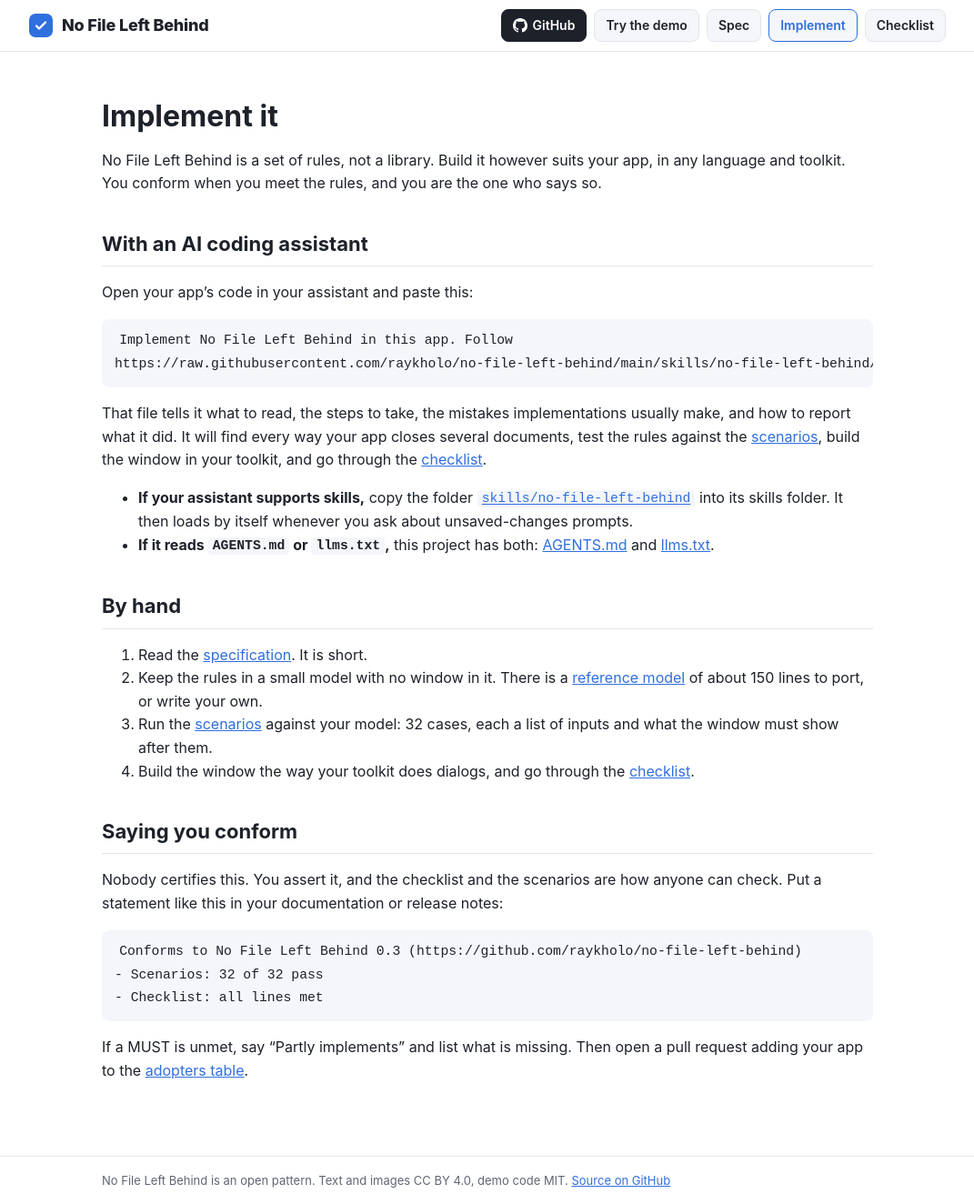
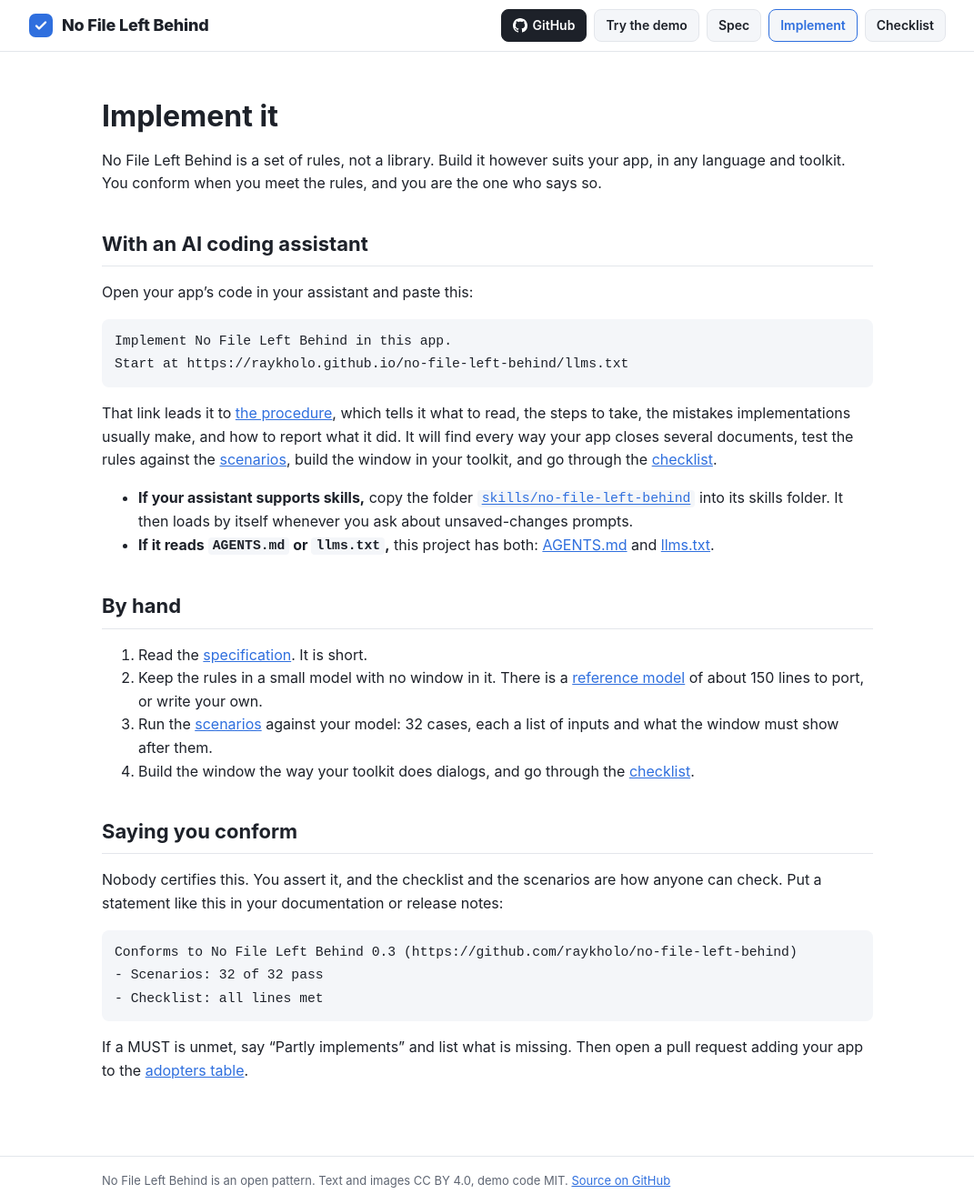
Before and after one commit to no-file-left-behind/no-file-left-behind.github.io, a Jekyll site: the page built from IMPLEMENT.md, in a window 1280 px wide and 1324 px high. Shown: the whole window at 91% size, without its empty margins (104-1175 px from the left). Built offline with Jekyll 4.4.1, drawn with Linux system fonts in a browser that asks for light colours; our own code applies the rules of GitHub Pages for plain Markdown files.

Commit message:
Implement page: a prompt short enough to read and copy

````diff
--- a/IMPLEMENT.md
+++ b/IMPLEMENT.md
@@ -8,11 +8,11 @@ language and toolkit. You conform when you meet the rules, and you are the one w
 Open your app's code in your assistant and paste this:
 
 ```
-Implement No File Left Behind in this app. Follow
-https://raw.githubusercontent.com/raykholo/no-file-left-behind/main/skills/no-file-left-behind/SKILL.md
+Implement No File Left Behind in this app.
+Start at https://raykholo.github.io/no-file-left-behind/llms.txt
 ```
 
-That file tells it what to read, the steps to take, the mistakes implementations usually make,
+That link leads it to [the procedure](skills/no-file-left-behind/SKILL.md), which tells it what to read, the steps to take, the mistakes implementations usually make,
 and how to report what it did. It will find every way your app closes several documents, test
 the rules against the [scenarios](scenarios/), build the window in your toolkit, and go through
 the [checklist](CHECKLIST.md).
--- a/assets/site.css
+++ b/assets/site.css
@@ -34,7 +34,8 @@ a { color: var(--accent); }
 .page h2 { font-size: 22px; margin: 36px 0 10px; padding-bottom: 6px; border-bottom: 1px solid var(--line); }
 .page h3 { font-size: 18px; margin: 24px 0 8px; }
 .page code { background: var(--code); padding: 0.1em 0.35em; border-radius: 4px; font-size: 0.92em; }
-.page pre { background: var(--code); padding: 12px 14px; border-radius: 8px; overflow-x: auto; }
+.page pre { background: var(--code); padding: 12px 14px; border-radius: 8px; overflow-x: auto; white-space: pre-wrap; overflow-wrap: anywhere; }
+.page pre code { background: none; padding: 0; }
 .page table { border-collapse: collapse; width: 100%; display: block; overflow-x: auto; }
 .page th, .page td { border: 1px solid var(--line); padding: 6px 10px; text-align: left; }
 .page blockquote { margin: 0; padding: 0 14px; border-left: 3px solid var(--line); color: var(--muted); }
````
